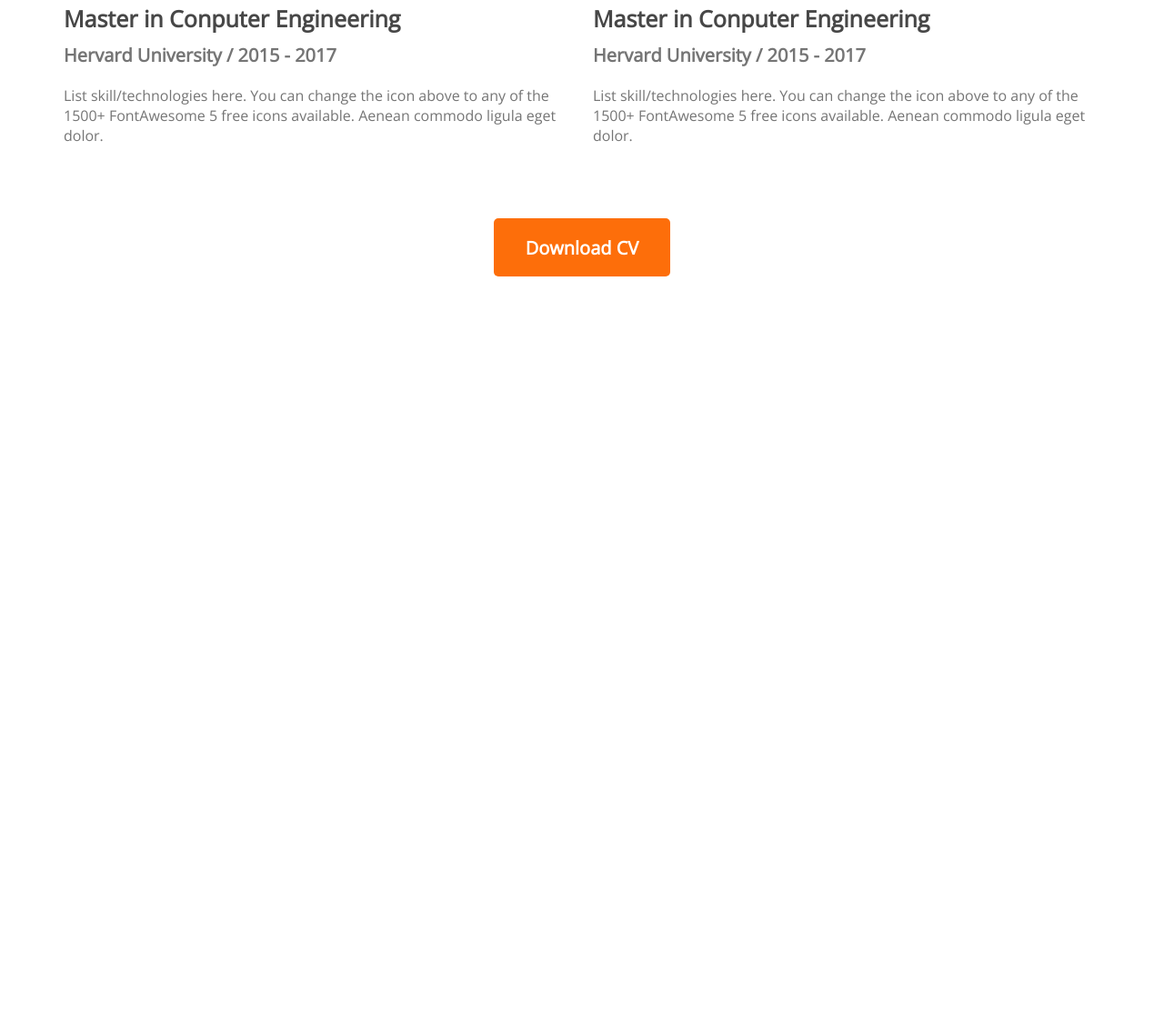
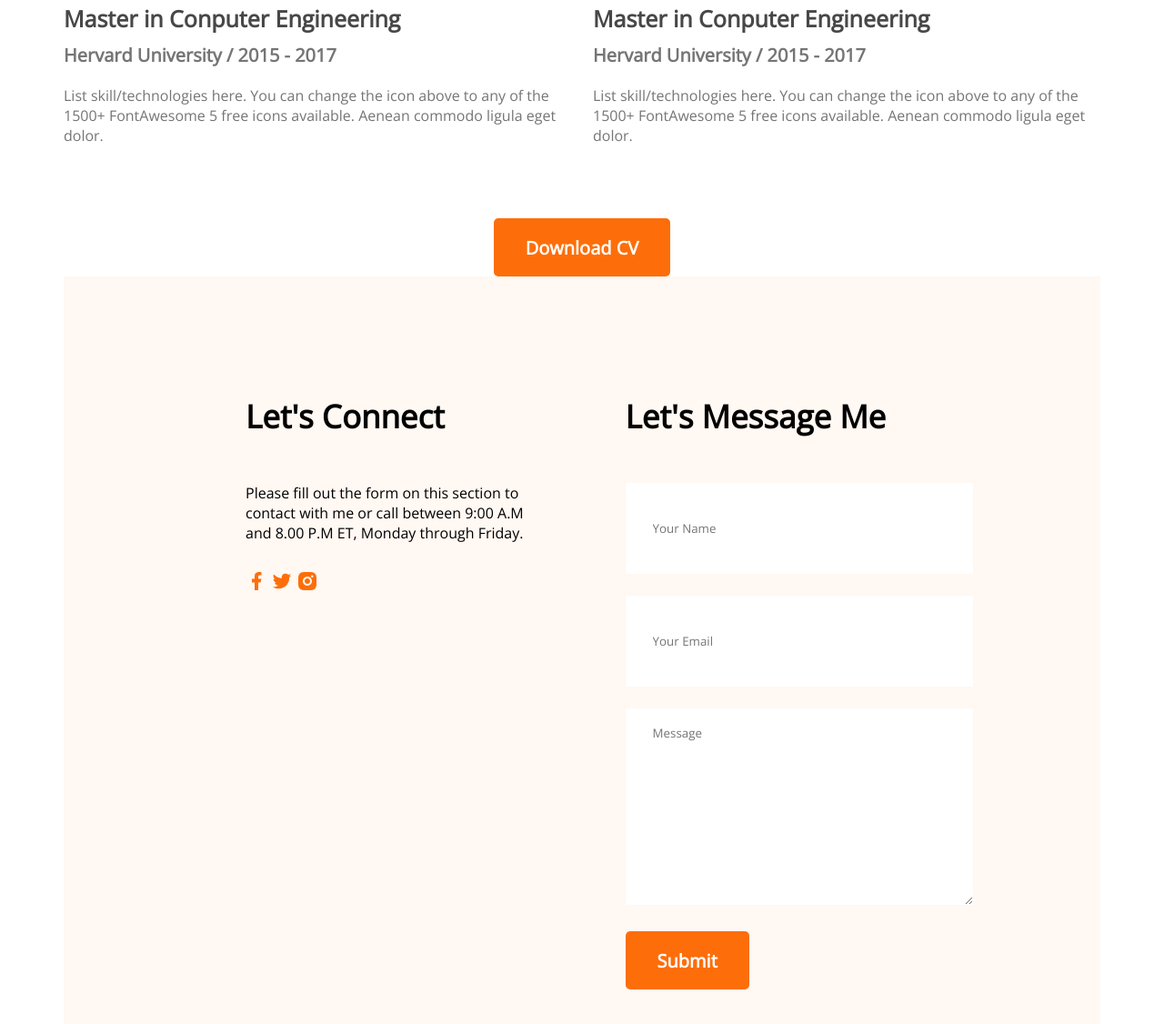
Before and after one commit to tuhin360/developer-portfolio, a plain HTML site: page index.html in a window 1280 px wide. Shown: the part 2827-3953 px from the top of the page at 91% size. Before the commit the page ends 3131 px from the top, so only its background shows below. Drawn offline with nearby package versions, Linux system fonts and the light colour scheme.

Commit message:
contact added

```diff
--- a/index.html
+++ b/index.html
@@ -157,6 +157,29 @@
             </div>
         </section>
 
+        <!-- contact section -->
+        <div class="contact">
+            <div>
+                <h3 class="section-title">Let's Connect</h3>
+                <p class="section-description">Please fill out the form on this section to contact with me or call between 9:00 A.M and 8.00 P.M ET, Monday through Friday.</p>
+                <a href="">
+                    <img src="images/icons/facebook.png" alt="">
+                </a>
+                <a href="">
+                    <img src="images/icons/twitter.png" alt="">
+                </a>
+                <a href="">
+                    <img src="images/icons/insta.png" alt="">
+                </a>
+            </div>
+            <div>
+                <h3 class="section-title">Let's Message Me</h3>
+                <input type="text" name="" id="" placeholder="Your Name">
+                <input type="email" name="" id="" placeholder="Your Email">
+                <textarea name="" id="" cols="30" rows="10" placeholder="Message"></textarea>
+                <input class="btn-primary" type="button" value="Submit">
+            </div>
+        </div>
     </main>
 
 
--- a/styles/portfolio.css
+++ b/styles/portfolio.css
@@ -24,6 +24,7 @@
     url("../images/developer.png");
   background-repeat: no-repeat;
   background-position: bottom right, left;
+
 }
 /* header and navigation styles */
 nav {
@@ -199,3 +200,31 @@ margin-bottom: 30px;
   text-align: center;
   margin-top: 50px;
 }
+
+/* contact style */
+
+.contact{
+  display: flex;
+  gap: 100px;
+  background: #FFF8F3;
+  padding: 130px 200px;
+}
+
+.contact .section-title{
+  text-align: left;
+}
+
+.contact input[type="text"],input[type="email"], textarea{
+  margin-bottom: 24px;
+  border: 0;
+  width: 100%;
+  padding: 18px 30px;
+}
+
+input{
+  height: 64px;
+}
+
+.contact a{
+  text-decoration: none;
+}
```
